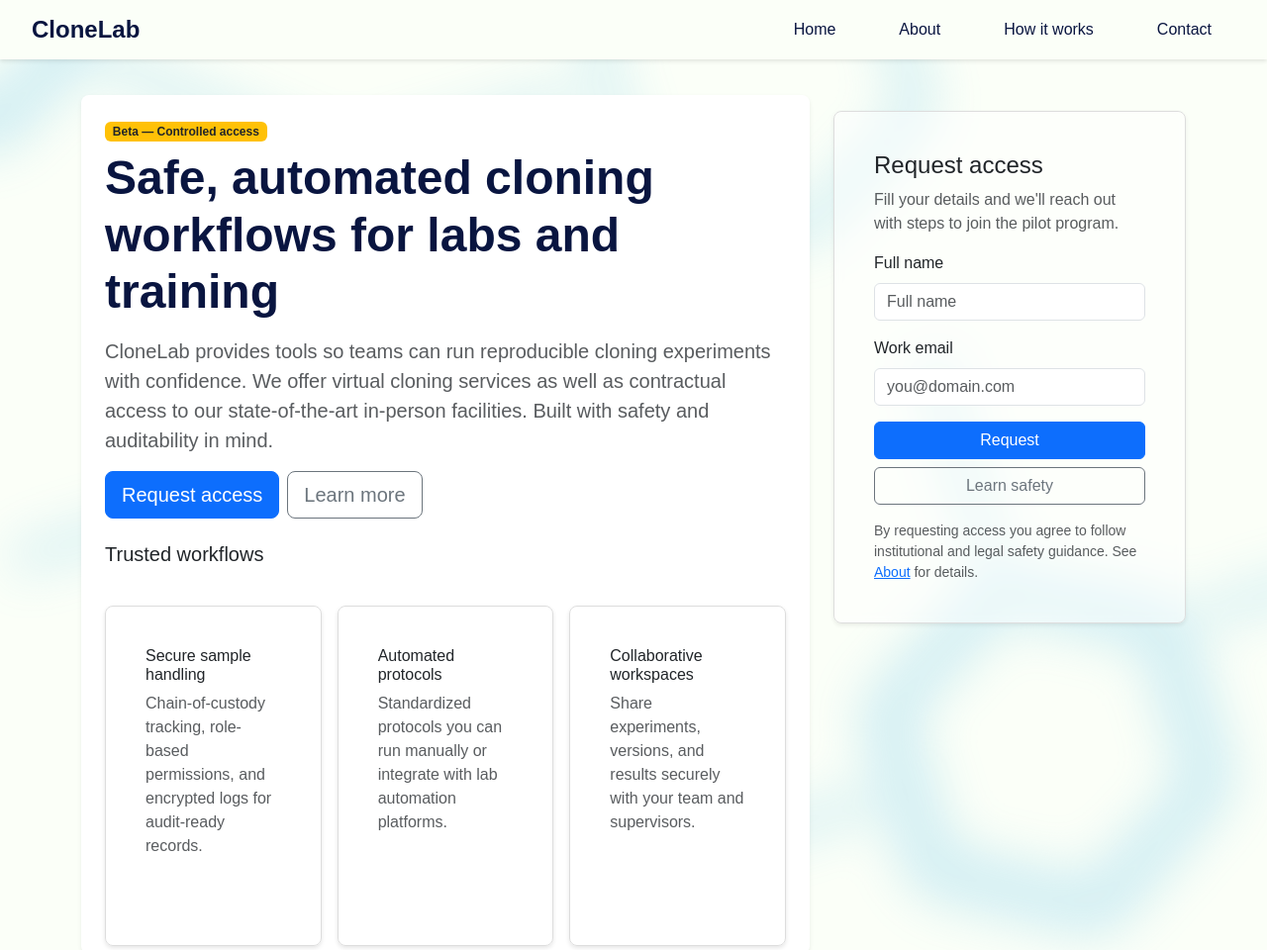
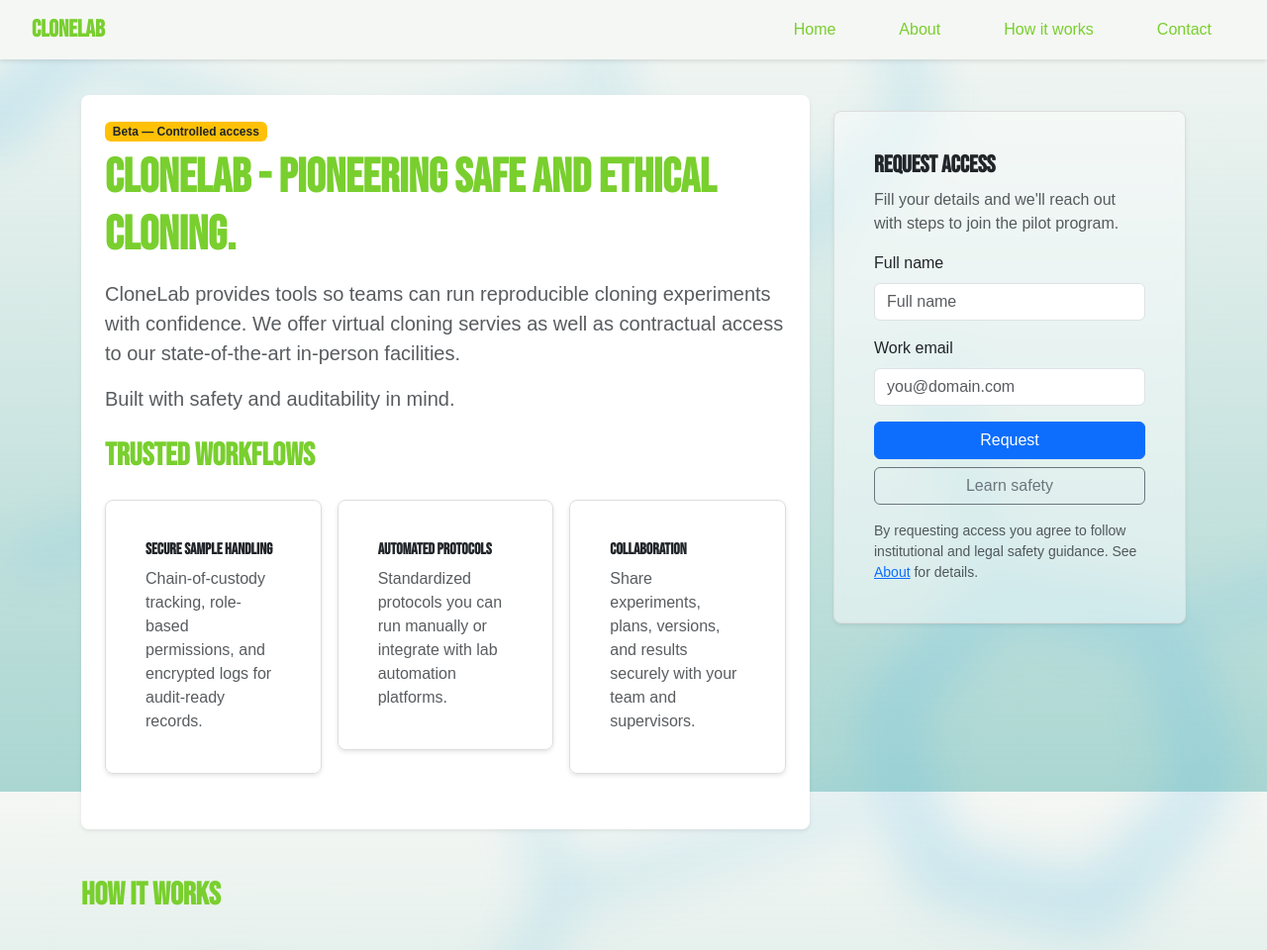
Before and after one commit to walnutta/framework-challenge, a plain HTML site: page index.html in a window 1280 px wide. Shown: the top 960 px of the page at 99% size. Drawn offline with nearby package versions, Linux system fonts and the light colour scheme.

Commit message:
update font

```diff
--- a/index.html
+++ b/index.html
@@ -5,7 +5,9 @@
     <meta name="viewport" content="width=device-width, initial-scale=1">
     <title>CloneLab — Safe, automated cloning workflows</title>
     <meta name="description" content="CloneLab provides secure, automated cloning protocols and collaborative workspaces for labs and education.">
-    <!-- Bootstrap CSS first so utilities/components are available -->
+
+    <link href="https://fonts.googleapis.com/css?family=Bebas+Neue&display=swap" rel="stylesheet">
+
     <link href="https://cdn.jsdelivr.net/npm/bootstrap@5.3.2/dist/css/bootstrap.min.css" rel="stylesheet">
     <link rel="stylesheet" href="screen.css">
   </head>
@@ -31,20 +33,15 @@
         <div class="col-lg-8">
           <div class="p-4 rounded-3 bg-body shadow-sm">
             <span class="badge bg-warning text-dark mb-2">Beta — Controlled access</span>
-            <h1 class="display-5 fw-bold">Safe, automated cloning workflows for labs and training</h1>
+            <h1 class="display-5 fw-bold">CloneLab - pioneering safe and ethical cloning.</h1>
             <p class="lead text-muted">
-              CloneLab provides tools so teams can run reproducible cloning experiments with confidence. We offer virtual cloning services as well as contractual access to our state-of-the-art in-person facilities. Built with safety and auditability in mind.
-            </p>
+              CloneLab provides tools so teams can run reproducible cloning experiments with confidence. We offer virtual cloning servies as well as contractual access to our state-of-the-art in-person facilities.</p>
+            <p class="lead text-muted">Built with safety and auditability in mind.</p>
 
-            <div class="d-flex flex-wrap gap-2 mb-3">
-              <a class="btn btn-primary btn-lg" href="#signup">Request access</a>
-              <a class="btn btn-outline-secondary btn-lg" href="about.html">Learn more</a>
-            </div>
-
-            <h5 class="mt-4">Trusted workflows</h5>
-            <div class="row row-cols-1 row-cols-md-3 g-3 mt-2">
+            <h2 class="mt-4">Trusted workflows</h2>
+            <div class="row row-cols-1 row-cols-md-3 g-3">
               <div class="col">
-                <div class="card h-100">
+                <div class="card h-97">
                   <div class="card-body">
                     <h6 class="card-title">Secure sample handling</h6>
                     <p class="card-text text-muted">Chain-of-custody tracking, role-based permissions, and encrypted logs for audit-ready records.</p>
@@ -53,7 +50,7 @@
               </div>
 
               <div class="col">
-                <div class="card h-100">
+                <div class="card h-97">
                   <div class="card-body">
                     <h6 class="card-title">Automated protocols</h6>
                     <p class="card-text text-muted">Standardized protocols you can run manually or integrate with lab automation platforms.</p>
@@ -62,10 +59,10 @@
               </div>
 
               <div class="col">
-                <div class="card h-100">
+                <div class="card h-97">
                   <div class="card-body">
-                    <h6 class="card-title">Collaborative workspaces</h6>
-                    <p class="card-text text-muted">Share experiments, versions, and results securely with your team and supervisors.</p>
+                    <h6 class="card-title">Collaboration</h6>
+                    <p class="card-text text-muted">Share experiments, plans, versions, and results securely with your team and supervisors.</p>
                   </div>
                 </div>
               </div>
@@ -116,6 +113,7 @@
               <div class="card-body">
                 <h5 class="card-title">1. Choose a protocol</h5>
                 <p class="text-muted">Select a vetted cloning protocol from the library or import your own. Each protocol includes required reagents and steps.</p>
+                <img src="checklist.svg" alt="Example protocol screenshot" class="img-fluid mt-2 rounded">
               </div>
             </div>
           </div>
@@ -125,6 +123,7 @@
               <div class="card-body">
                 <h5 class="card-title">2. Prepare & track</h5>
                 <p class="text-muted">Assign samples, print labeled tubes, and log metadata. Every sample update is recorded for traceability. Physical hardware can be customized to fit your workflow.</p>
+                <img src="calc.svg" alt="Example preparation screenshot" class="img-fluid mt-2 rounded">
               </div>
             </div>
           </div>
@@ -134,6 +133,7 @@
               <div class="card-body">
                 <h5 class="card-title">3. Run & report</h5>
                 <p class="text-muted">Execute the run (manual or automated), collect results, and generate a downloadable report with audit trails.</p>
+                <img src="diagram.svg" alt="Example report screenshot" class="img-fluid mt-2 rounded">
               </div>
             </div>
           </div>
--- a/screen.css
+++ b/screen.css
@@ -1,18 +1,21 @@
-/* Base */
 html, body {
     height: 100%;
     margin: 0;
-    font-family: 'Montserrat', sans-serif;
+    font-family: 'Bebas Neue', sans-serif;
 }
-
-
 
 body {
     display: flex;
     flex-direction: column;
     min-height: 100vh;
-    background-color: #fbfff8;
+    /* Gradient from light green to dark green/blue */
+    background: linear-gradient(180deg, #f5f7f4 0%, #65b5ad8d 100%);
+    background-attachment: fixed;
+    background-repeat: no-repeat;
+    background-size: cover;
+    color: #f0f0f0;
 }
+
 
 /* NAVBAR */
 nav {
@@ -21,18 +24,19 @@ nav {
     left: 0;
     width: 100%;
     z-index: 1000;
-    background: #fbfff8;
+    background: #f5f7f4;
     display: flex;
     justify-content: space-between;
     align-items: center;
     padding: 0.75rem 2rem;
     box-shadow: 0 2px 4px rgba(0,0,0,0.1);
-    color:#091540
+    color: #79cf2e;
 }
 .nav-links {
     display: flex;
     align-items: center;
     gap: 1rem;
+    font-family: 'Bebas Neue', sans-serif;
 }
 
 .nav-links a {
@@ -56,6 +60,7 @@ nav {
     color: inherit;
 }
 
+
 main
 {
     flex: 1;
@@ -68,8 +73,11 @@ h1 {
     font-weight: 900;
     margin-bottom: 1rem;
     text-align: left;
-    color: #091540;
+    color: #79cf2e;
+    font-family: 'Bebas Neue', sans-serif;
 }
+
+
 section {
     margin-bottom: 2.55rem;
 }
@@ -117,8 +125,8 @@ aside.card:hover {
 .card:hover {
     transform: translateY(-5px);
     box-shadow: 0 4px 8px rgba(0, 0, 0, 0.15);
-    background-color: #f4ffeab8;
-    color: #091540;
+    background-color: #ffffffdf;
+    color: #212529;
 }
 
 button {
@@ -182,9 +190,10 @@ footer
     align-self: flex-end;
 }
 
-h2 {
-    color: #122360;
+h2, h3, h4, h5, h6 {
+    color: #79cf2e;
     font-weight: 700;
+    font-family: 'Bebas Neue', sans-serif;
 }
 
 .tag {
```
Also changed, not shown: calc.svg (added), checklist.svg (added), diagram.svg (added).
